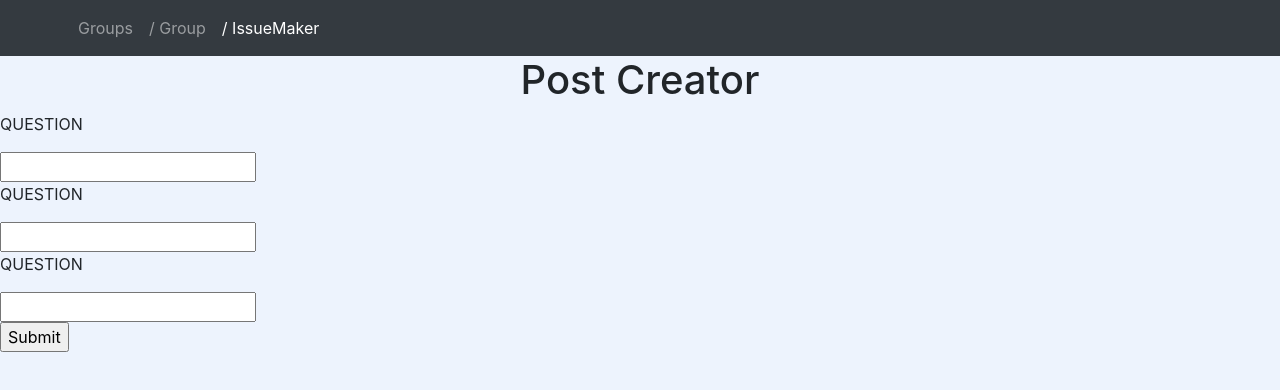
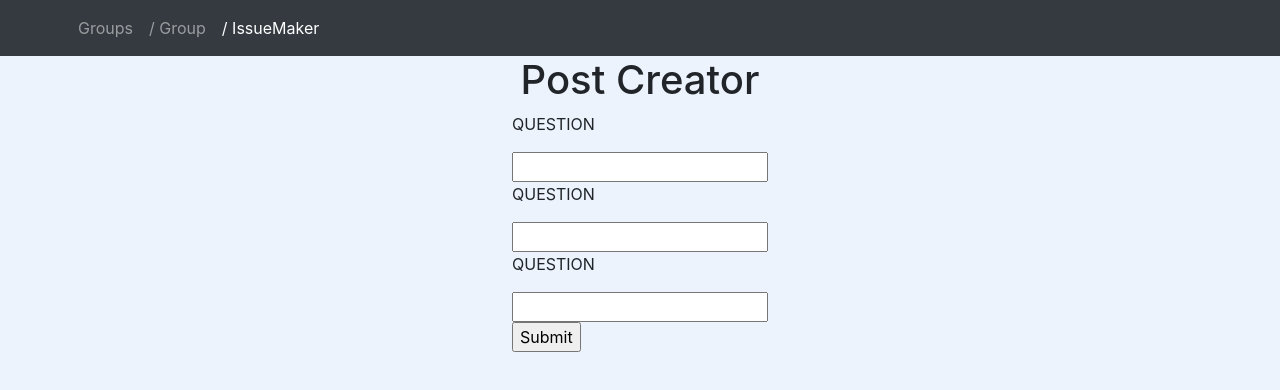
Before and after one commit to jennchenn/carrier, a React (Create React App) app in the folder frontend/: page /Groups/Group/IssueMaker in a window 1280 px wide. Shown: the top 390 px of the page. Built offline with nearby package versions, Linux system fonts and the light colour scheme; no server answers.

Commit message:
changes to background colour and group buttons

```diff
--- a/frontend/src/components/IssueMaker.jsx
+++ b/frontend/src/components/IssueMaker.jsx
@@ -1,6 +1,4 @@
 import React from "react";
-
-import { getPost } from '../api/post';
 
 class IssueMaker extends React.Component {
     constructor(props) {
@@ -8,20 +6,14 @@ class IssueMaker extends React.Component {
         this.state = { title: '' }
     }
 
-    onTitleChange = (e, data) => {
+    onQuestionChange = (e, data) => {
         const { value } = data;
         this.setState({
             name: value,
         });
     }
 
-    getPost = async () => {
-        const post = await getPost("612a97ef3ee421234cf2d926");
-        console.log(post);
-    }
-
     onSavePost = event => {
-        this.getPost();
         event.preventDefault();
         alert('You have submitted the form.')
     }
@@ -30,6 +22,8 @@ class IssueMaker extends React.Component {
         return (
             <form onSubmit={this.onSavePost}>
                 <h1>Post Creator</h1>
+                <div id="wrap">
+                    <div id="content">
                         <p>QUESTION</p>
                         <input
                             type="text"
@@ -46,6 +40,8 @@ class IssueMaker extends React.Component {
                         <input
                             type="submit">
                         </input>
+                    </div>
+                </div>
             </form >
         );
     }
```
Lines whose indentation alone changed are shown as unchanged.
